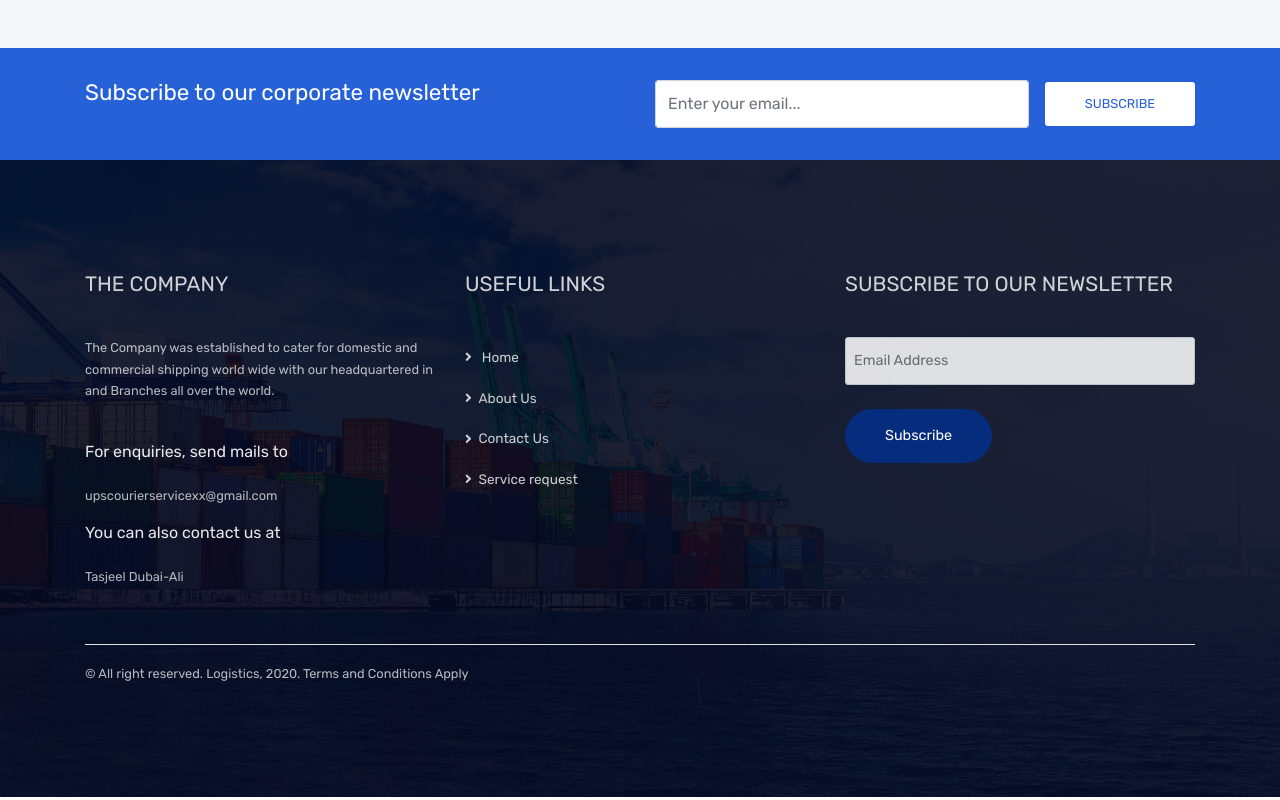
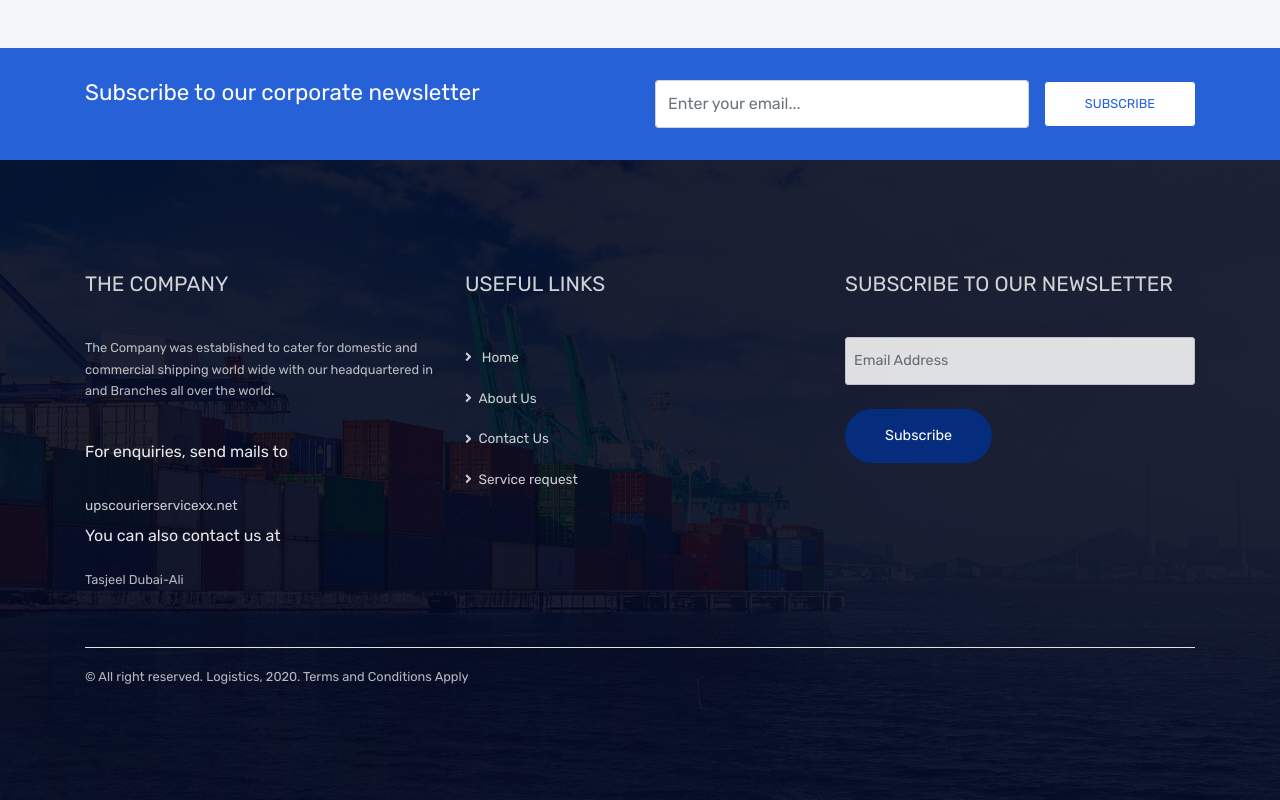
Before and after one commit to Achilles45/upslogistics, a Vue app: page /about in a window 1280 px wide. Shown: the part 1714-2514 px from the top of the page. Built offline with nearby package versions, Linux system fonts and the light colour scheme.

Commit message:
Added email functionality

```diff
--- a/src/components/Footer.vue
+++ b/src/components/Footer.vue
@@ -10,7 +10,7 @@
             the world.
           </p> <br>
           <h6>For enquiries, send mails to</h6>
-          <p>upscourierservicexx@gmail.com</p>
+            <a href="mailto:upscourierservicexx.net">upscourierservicexx.net</a>
           <h6>You can also contact us at</h6>
           <p>Tasjeel Dubai-Ali</p>
         </div>
```
